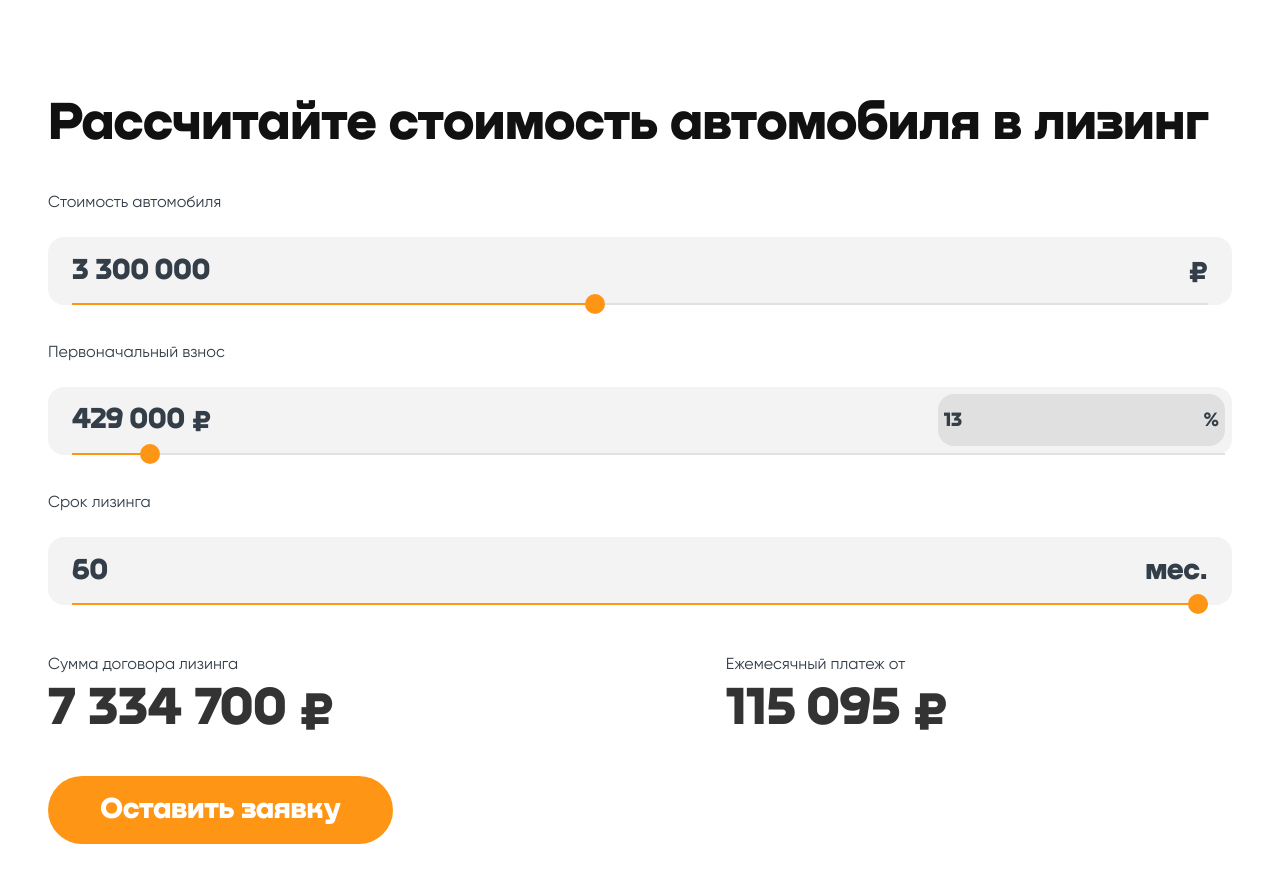
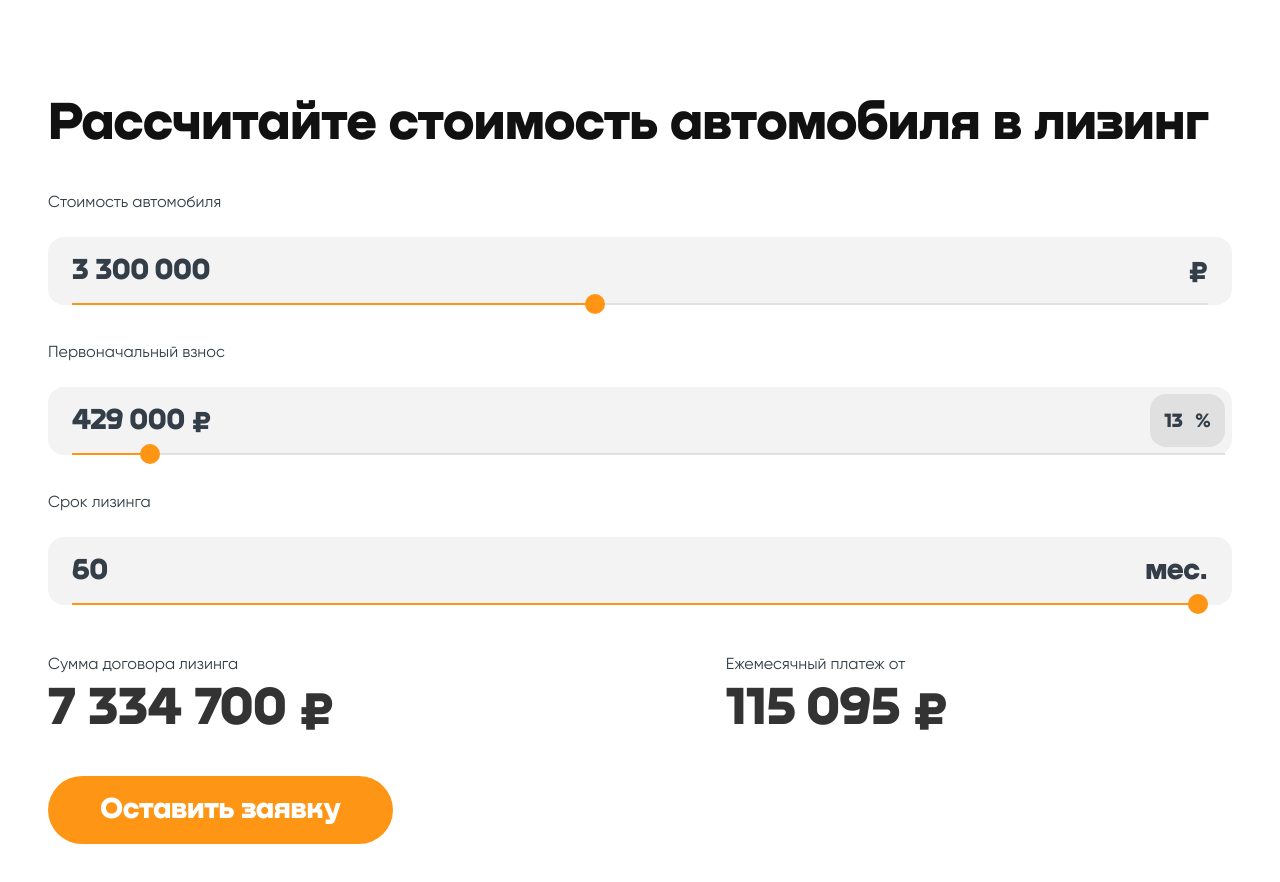
Before and after one commit to PolinaPonomar/car-leasing-calculator, a React app: page / in a window 1280 px wide. Shown: the top 882 px of the page. Built offline with nearby package versions, Linux system fonts and the light colour scheme.

Commit message:
fix: fix range slider accent

```diff
--- a/src/components/RangeSlider/RangeSlider.scss
+++ b/src/components/RangeSlider/RangeSlider.scss
@@ -50,7 +50,8 @@
 }
 
 .range-slider__accent {
-  padding: 10px;
+  width: 67px;
+  height: 48px;
   display: flex;
   align-items: center;
   border-radius: 16px;
@@ -73,6 +74,9 @@
 }
 
 .range-slider__number-in-accent {
+  padding-left: 14px;
+  height: 100%;
+  width: 45px;
   background-color: transparent;
   border: none;
   font-size: 22px;
@@ -81,6 +85,7 @@
 }
 
 .range-slider__unit-in-accent {
+  margin-right: 5px;
   font-size: 22px;
   line-height: 20px;
   @include input-text-font;
@@ -164,7 +169,8 @@
   }
 
   .range-slider__accent {
-    padding: 14px 6px;
+    width: 80px;
+    height: 53px;
   }
 
   .range-slider__number {
```
Also changed, not shown: src/styles/index.scss (+0 -38 lines).
